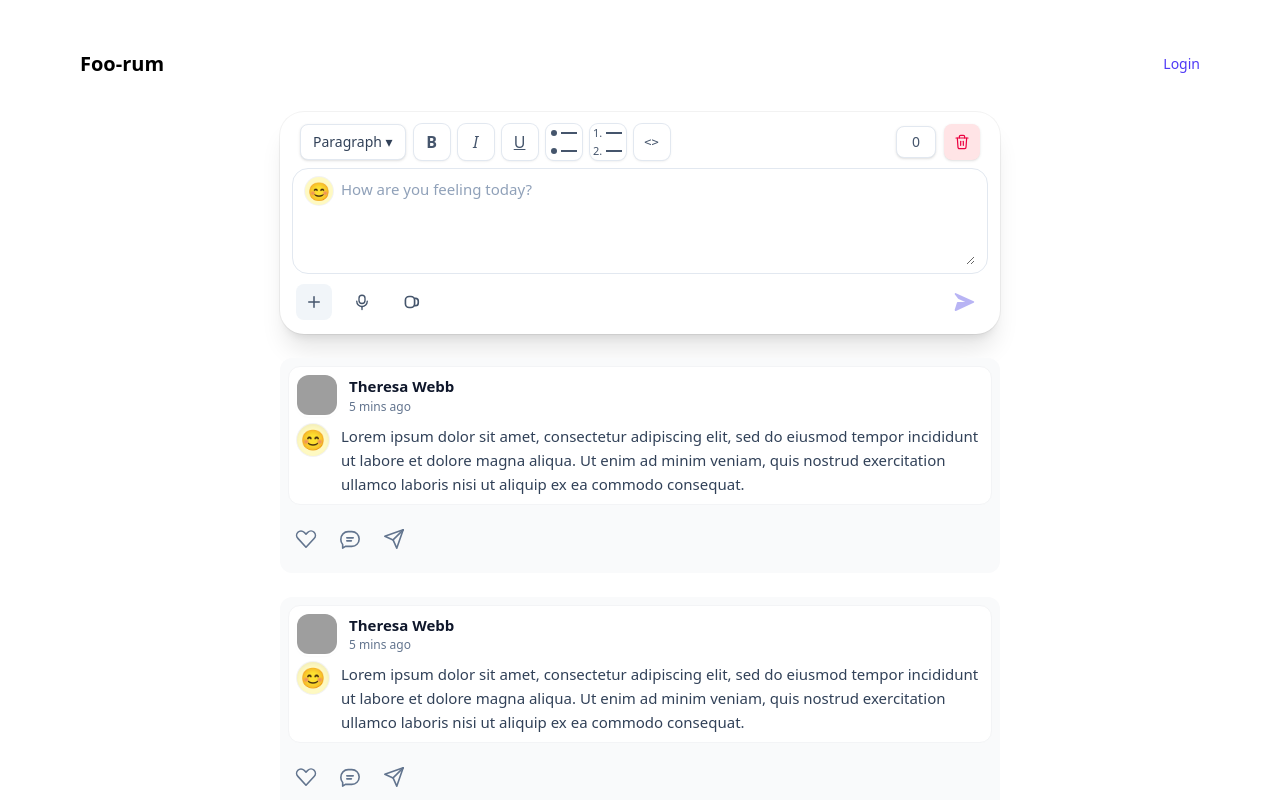
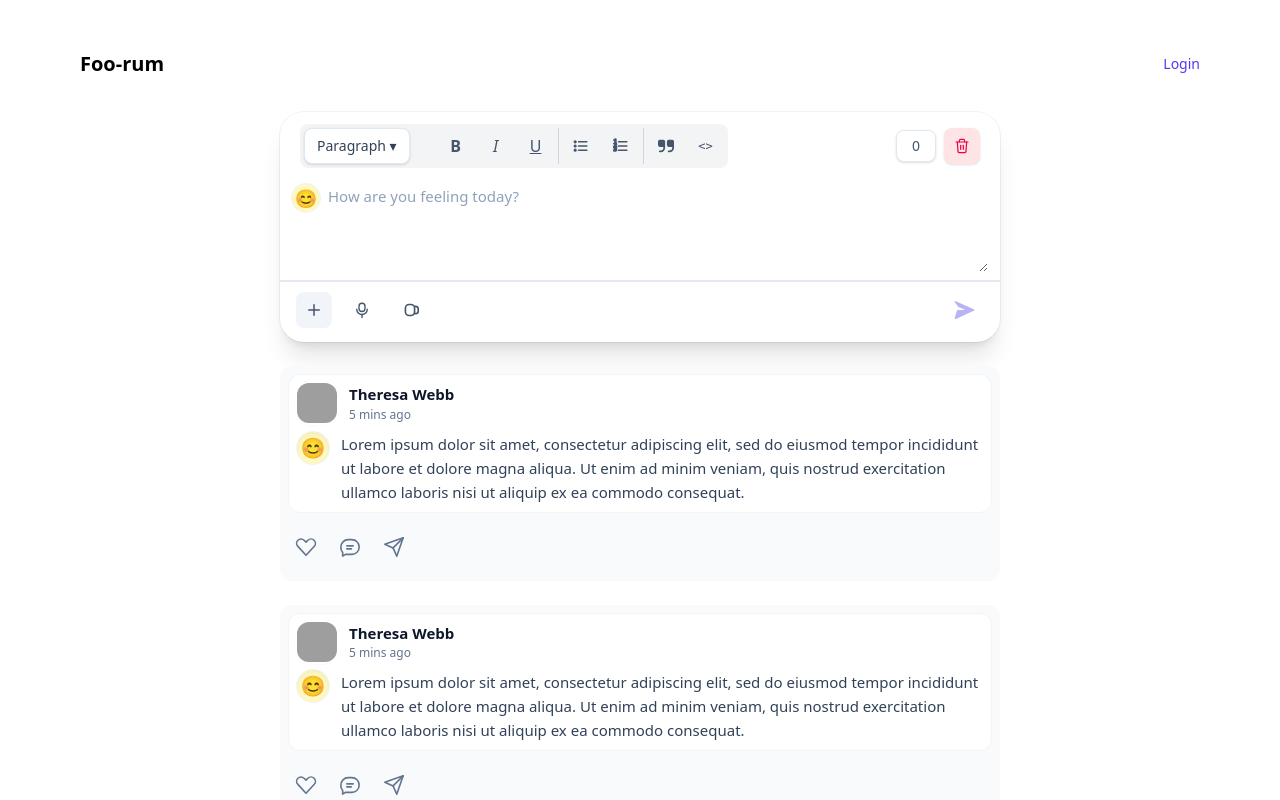
Before and after one commit to yogeshsingh2672000/atlys, a React (Vite) app: page / in a window 1280 px wide. Shown: the top 800 px of the page. Built offline with nearby package versions, Linux system fonts and the light colour scheme; grey boxes are pictures that could not be loaded.

Commit message:
fix create feed ui

```diff
--- a/src/components/CreateFeed.tsx
+++ b/src/components/CreateFeed.tsx
@@ -5,6 +5,9 @@ import FooterIcon from '@ui/FooterIcon'
 import UploadIcon from '@svgs/Upload'
 import MicIcon from '@svgs/MicIcon'
 import VideoIcon from '@svgs/VideoIcon'
+import ListBulletedIcon from './svgs/ListBulletedIcon'
+import ListNumberedIcon from './svgs/ListNumberedIcon'
+import QuotesIcon from './svgs/QuotesIcon'
 
 type FeedItem = {
   id: number
@@ -53,49 +56,45 @@ export default function CreateFeed({ feedItems, setFeedItems }: Props) {
     <div className="w-full max-w-[720px] rounded-3xl bg-white p-3 shadow-xl ring-1 ring-black/5">
       {/* Toolbar */}
       <div className="flex items-center gap-2 px-2 pb-2">
+
+        <div className='flex gap-1 bg-gray-100 p-1 rounded-lg'>
         {/* Paragraph dropdown */}
         <button
           onClick={notImplemented}
-          className="cursor-pointer h-9 rounded-lg border border-slate-200 bg-white px-3 text-sm font-medium text-slate-700 hover:bg-slate-50 active:scale-[0.98] transition shadow-sm"
+          className="cursor-pointer mr-6 h-9 rounded-lg border border-slate-200 bg-white px-3 text-sm font-medium text-slate-700 hover:bg-slate-50 active:scale-[0.98] transition shadow-sm"
         >
           Paragraph ▾
         </button>
-
             {/* Formatting buttons */}
-        <ToolbarButton onClick={notImplemented} label="bold" className="bg-white shadow-sm">
+            <ToolbarButton onClick={notImplemented} label="bold" className="bg-gray-100 hover:bg-white">
               <span className="font-semibold">B</span>
             </ToolbarButton>
-        <ToolbarButton onClick={notImplemented} label="italic" className="bg-white shadow-sm">
+            <ToolbarButton onClick={notImplemented} label="italic" className="bg-gray-100 hover:bg-white">
               <span className="italic">I</span>
             </ToolbarButton>
-        <ToolbarButton onClick={notImplemented} label="underline" className="bg-white shadow-sm">
+            <ToolbarButton onClick={notImplemented} label="underline" className="bg-gray-100 hover:bg-white">
               <span className="underline">U</span>
             </ToolbarButton>
-        <ToolbarButton onClick={notImplemented} label="unordered list" className="bg-white shadow-sm">
-          <div className="flex items-center gap-1">
-            <span className="h-1.5 w-1.5 rounded-full bg-current" />
-            <span className="h-0.5 w-4 bg-current" />
-          </div>
-          <div className="flex items-center gap-1">
-            <span className="h-1.5 w-1.5 rounded-full bg-current" />
-            <span className="h-0.5 w-4 bg-current" />
-          </div>
+
+            <div className="border-t sm:border-t-0 sm:border-s border-gray-300 "></div>
+
+            <ToolbarButton onClick={notImplemented} label="unordered list" className="bg-gray-100 hover:bg-white">
+            <ListBulletedIcon/>
             </ToolbarButton>
-        <ToolbarButton onClick={notImplemented} label="ordered list" className="bg-white shadow-sm">
-          <div className="flex items-center gap-1">
-            <span className="text-[11px]">1.</span>
-            <span className="h-0.5 w-4 bg-current" />
-          </div>
-          <div className="flex items-center gap-1">
-            <span className="text-[11px]">2.</span>
-            <span className="h-0.5 w-4 bg-current" />
-          </div>
+            <ToolbarButton onClick={notImplemented} label="ordered list" className="bg-gray-100 hover:bg-white">
+              <ListNumberedIcon/>
             </ToolbarButton>
 
+            <div className="border-t sm:border-t-0 sm:border-s border-gray-300 "></div>
+
+            <ToolbarButton onClick={notImplemented} label="code" className="bg-gray-100 hover:bg-white">
+              <QuotesIcon/>
+            </ToolbarButton>
             {/* Code */}
-        <ToolbarButton onClick={notImplemented} label="code" className="bg-white shadow-sm">
+            <ToolbarButton onClick={notImplemented} label="code" className="bg-gray-100 hover:bg-white">
               <span className="font-mono text-xs">{'<>'}</span>
             </ToolbarButton>
+        </div>
 
         {/* Spacer */}
         <div className="ml-auto flex items-center gap-2">
@@ -123,7 +122,7 @@ export default function CreateFeed({ feedItems, setFeedItems }: Props) {
       </div>
 
       {/* Input area */}
-      <div className="flex items-start gap-2 rounded-2xl border border-slate-200 bg-white px-3 py-2 focus-within:ring-2 focus-within:ring-slate-200">
+      <div className="flex items-start mx-[-12px] gap-2 bg-white px-3 py-2 border-b-2 border-slate-200">
         {/* Left emoji inside input */}
         <div className="grid h-7 w-7 place-items-center rounded-full bg-yellow-100 ring-1 ring-black/5">
           <span className="text-lg">😊</span>
--- /dev/null
+++ b/src/components/svgs/ListBulletedIcon.tsx
@@ -0,0 +1,32 @@
+
+type Props = {
+  size?: number
+  strokeWidth?: number
+  className?: string
+}
+
+export default function ListBulletedIcon({ size = 20, strokeWidth = 1.8, className = '' }: Props) {
+  return (
+    <svg
+      width={size}
+      height={size}
+      viewBox="0 0 24 24"
+      fill="none"
+      stroke="currentColor"
+      strokeWidth={strokeWidth}
+      strokeLinecap="round"
+      strokeLinejoin="round"
+      className={className}
+      aria-hidden="true"
+    >
+      {/* bullets */}
+      <circle cx="5" cy="7" r="1" />
+      <circle cx="5" cy="12" r="1" />
+      <circle cx="5" cy="17" r="1" />
+      {/* lines */}
+      <path d="M9 7h10" />
+      <path d="M9 12h10" />
+      <path d="M9 17h10" />
+    </svg>
+  )
+}
--- /dev/null
+++ b/src/components/svgs/ListNumberedIcon.tsx
@@ -0,0 +1,34 @@
+import React from 'react'
+
+type Props = {
+  size?: number
+  strokeWidth?: number
+  className?: string
+}
+
+export default function ListNumberedIcon({ size = 20, strokeWidth = 1.8, className = '' }: Props) {
+  return (
+    <svg
+      width={size}
+      height={size}
+      viewBox="0 0 24 24"
+      fill="none"
+      stroke="currentColor"
+      strokeWidth={strokeWidth}
+      strokeLinecap="round"
+      strokeLinejoin="round"
+      className={className}
+      aria-hidden="true"
+    >
+      {/* left numbers, rendered as text for clarity */}
+      <text x="5" y="8" textAnchor="middle" fontFamily="system-ui, -apple-system, Segoe UI, Roboto, Helvetica, Arial" fontSize="7" fontWeight="600" fill="currentColor">1</text>
+      <text x="5" y="13" textAnchor="middle" fontFamily="system-ui, -apple-system, Segoe UI, Roboto, Helvetica, Arial" fontSize="7" fontWeight="600" fill="currentColor">2</text>
+      <text x="5" y="18" textAnchor="middle" fontFamily="system-ui, -apple-system, Segoe UI, Roboto, Helvetica, Arial" fontSize="7" fontWeight="600" fill="currentColor">3</text>
+
+      {/* lines */}
+      <path d="M9 7h10" />
+      <path d="M9 12h10" />
+      <path d="M9 17h10" />
+    </svg>
+  )
+}
--- /dev/null
+++ b/src/components/svgs/QuotesIcon.tsx
@@ -0,0 +1,7 @@
+export default function QuotesIcon() {
+    return (
+        <svg className="w-4 h-4 " aria-hidden="true" xmlns="http://www.w3.org/2000/svg" fill="currentColor" viewBox="0 0 18 14">
+        <path d="M6 0H2a2 2 0 0 0-2 2v4a2 2 0 0 0 2 2h4v1a3 3 0 0 1-3 3H2a1 1 0 0 0 0 2h1a5.006 5.006 0 0 0 5-5V2a2 2 0 0 0-2-2Zm10 0h-4a2 2 0 0 0-2 2v4a2 2 0 0 0 2 2h4v1a3 3 0 0 1-3 3h-1a1 1 0 0 0 0 2h1a5.006 5.006 0 0 0 5-5V2a2 2 0 0 0-2-2Z"/>
+      </svg>
+    )
+}
--- a/src/ui/ToolbarButton.tsx
+++ b/src/ui/ToolbarButton.tsx
@@ -15,7 +15,7 @@ export default function ToolbarButton({ children, onClick, label, className = ''
     <button
       {...rest}
       onClick={(e) => requireAuth(() => onClick?.(e))}
-      className={`cursor-pointer h-9 w-9 rounded-lg text-slate-600 ring-1 ring-slate-200 hover:bg-slate-100 grid place-items-center active:scale-95 transition ${className}`}
+      className={`cursor-pointer h-9 w-9 rounded-lg text-slate-600 grid place-items-center active:scale-95 transition ${className}`}
       title={label}
     >
       {children}
```
Lines whose indentation alone changed are shown as unchanged.
